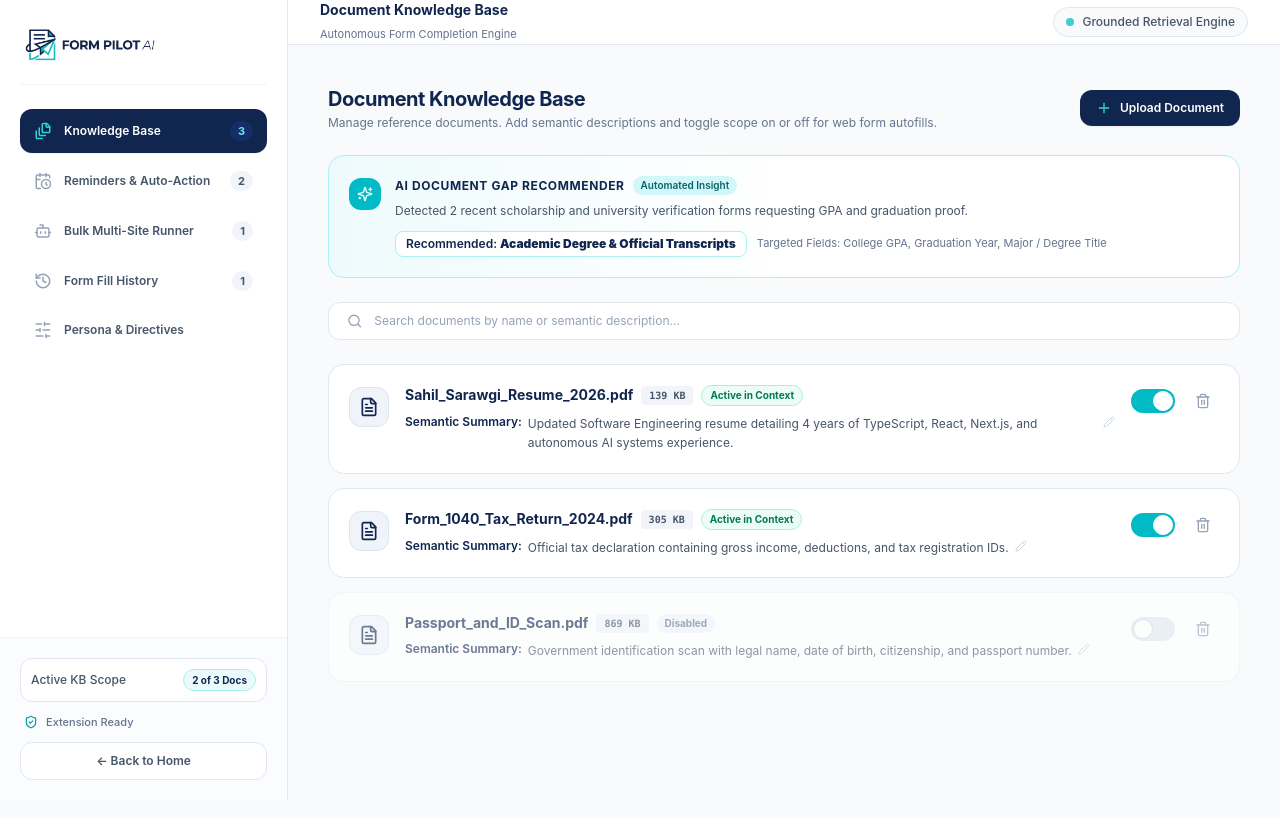
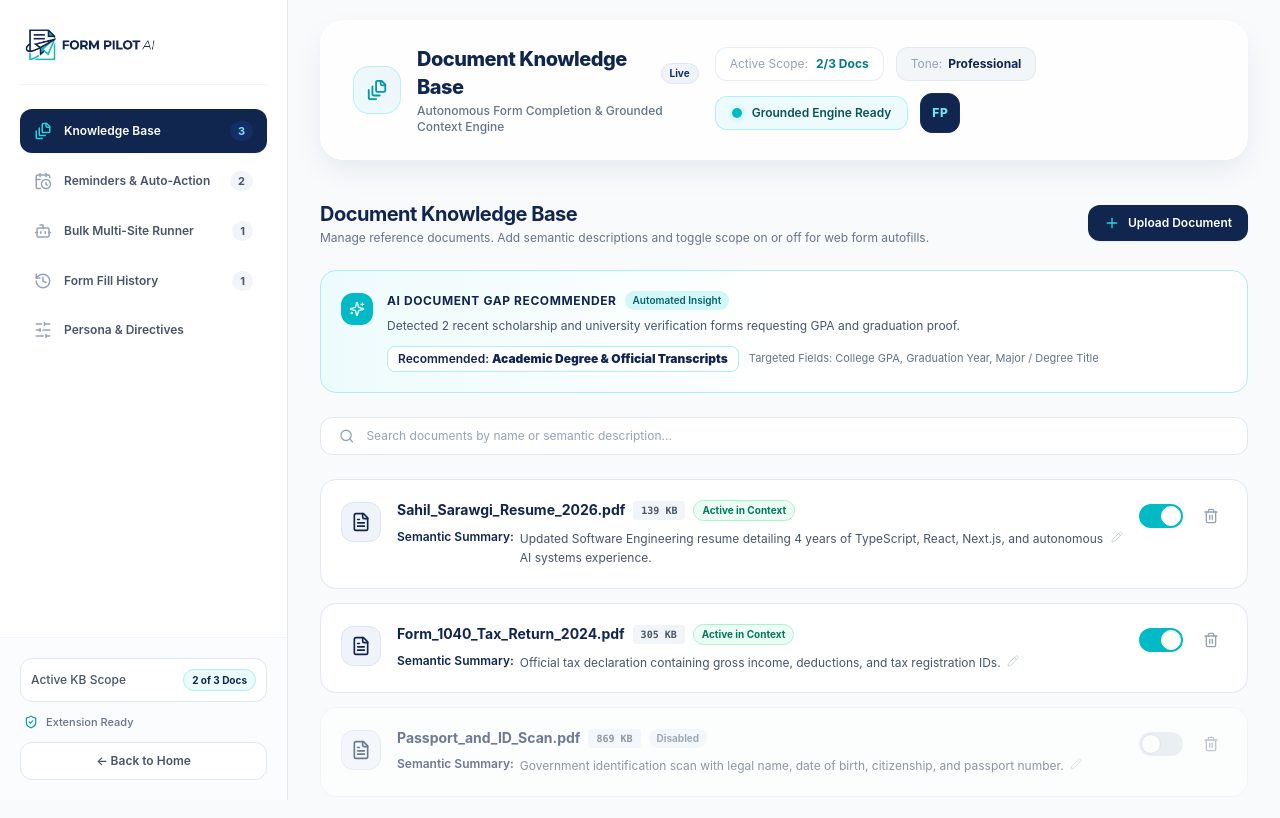
Before and after one commit to SahilS2004/FormPilotai, a Next.js app in the folder apps/web/: page /dashboard in a window 1280 px wide. Shown: the top 818 px of the page. Built offline with nearby package versions, Linux system fonts and the light colour scheme.

Commit message:
style: transform dashboard navbar into thick floating frosted-glass island

```diff
--- a/apps/web/src/app/dashboard/page.tsx
+++ b/apps/web/src/app/dashboard/page.tsx
@@ -355,29 +355,66 @@ export default function DashboardPage() {
 
       {/* 2. Main Workspace Content Area */}
       <div className="flex-1 flex flex-col min-w-0">
-        {/* Top Navbar Header */}
-        <header className="bg-white border-b border-slate-200 sticky top-0 z-20 px-8 py-4.5 flex items-center justify-between shadow-2xs">
+        {/* Floating Thick Fogged-Glass Navbar Header */}
+        <header className="sticky top-4 sm:top-5 z-20 mx-4 sm:mx-6 lg:mx-8 mt-4 sm:mt-5 mb-2 px-6 sm:px-8 py-5 sm:py-6 min-h-[86px] sm:min-h-[94px] glass-fogged rounded-2xl sm:rounded-3xl flex flex-col sm:flex-row sm:items-center justify-between gap-4 transition-all">
+          <div className="flex items-center gap-3.5 sm:gap-4">
+            <div className="w-12 h-12 rounded-2xl bg-gradient-to-tr from-cyan-50 to-navy-50 border border-cyan-200/80 flex items-center justify-center text-cyan-600 shadow-xs shrink-0">
+              {activeTab === 'kb' && <FileStack size={22} className="text-cyan-600" />}
+              {activeTab === 'reminders' && <CalendarClock size={22} className="text-cyan-600" />}
+              {activeTab === 'bulk' && <Bot size={22} className="text-cyan-600" />}
+              {activeTab === 'history' && <History size={22} className="text-cyan-600" />}
+              {activeTab === 'settings' && <SlidersHorizontal size={22} className="text-cyan-600" />}
+            </div>
             <div>
-            <h1 className="text-sm font-bold text-navy-800">
+              <div className="flex items-center gap-2.5">
+                <h1 className="text-base sm:text-lg lg:text-xl font-extrabold text-navy-800 tracking-tight">
                   {activeTab === 'kb' && 'Document Knowledge Base'}
                   {activeTab === 'reminders' && 'Form Reminders & Auto-Action'}
                   {activeTab === 'bulk' && 'Bulk Multi-Site Runner'}
                   {activeTab === 'history' && 'Form Fill History & Audit'}
                   {activeTab === 'settings' && 'Persona & System Directives'}
                 </h1>
-            <span className="text-[11px] text-slate-500">Autonomous Form Completion Engine</span>
+                <span className="hidden sm:inline-flex items-center px-2 py-0.5 rounded-full text-[10px] font-bold bg-navy-50 text-navy-700 border border-navy-100">
+                  Live
+                </span>
+              </div>
+              <p className="text-xs text-slate-500 font-medium mt-0.5">
+                Autonomous Form Completion & Grounded Context Engine
+              </p>
+            </div>
           </div>
 
-          <div className="flex items-center gap-3">
-            <div className="flex items-center gap-2 text-xs bg-slate-50 px-3 py-1.5 rounded-full border border-slate-200 text-slate-600 font-medium">
-              <span className="w-2 h-2 rounded-full bg-cyan-500 animate-pulse"></span>
-              <span>Grounded Retrieval Engine</span>
+          <div className="flex items-center flex-wrap gap-3 self-end sm:self-auto">
+            {/* Active KB Scope Chip */}
+            <div className="hidden md:flex items-center gap-2 text-xs bg-white/70 backdrop-blur-sm px-3.5 py-2 rounded-xl border border-slate-200/80 text-slate-700 font-semibold shadow-2xs">
+              <span className="text-slate-400 font-normal">Active Scope:</span>
+              <span className="text-cyan-700 font-bold">{activeDocsCount}/{docs.length} Docs</span>
+            </div>
+
+            {/* Persona Tone Chip */}
+            <div className="hidden xl:flex items-center gap-1.5 text-xs bg-slate-100/90 backdrop-blur-sm px-3.5 py-2 rounded-xl border border-slate-200/80 text-slate-700 font-semibold">
+              <span className="text-slate-400 font-normal">Tone:</span>
+              <span className="capitalize text-navy-800 font-bold">{tone}</span>
+            </div>
+
+            {/* Retrieval Engine Status Indicator */}
+            <div className="flex items-center gap-2.5 text-xs bg-cyan-50/90 backdrop-blur-sm px-4 py-2 rounded-xl border border-cyan-200/90 text-cyan-900 font-semibold shadow-2xs">
+              <span className="relative flex h-2.5 w-2.5">
+                <span className="animate-ping absolute inline-flex h-full w-full rounded-full bg-cyan-400 opacity-75"></span>
+                <span className="relative inline-flex rounded-full h-2.5 w-2.5 bg-cyan-500"></span>
+              </span>
+              <span>Grounded Engine Ready</span>
+            </div>
+
+            {/* User Profile / Status Badge */}
+            <div className="w-10 h-10 rounded-xl bg-navy-800 text-cyan-300 font-extrabold text-xs flex items-center justify-center border border-navy-700 shadow-xs tracking-wider shrink-0 select-none">
+              FP
             </div>
           </div>
         </header>
 
         {/* Dynamic Workspace Container */}
-        <main className="p-6 sm:p-8 lg:p-10 max-w-6xl w-full mx-auto space-y-6">
+        <main className="p-4 sm:p-6 lg:p-8 pt-2 sm:pt-4 max-w-6xl w-full mx-auto space-y-6">
           {/* TAB 1: KNOWLEDGE BASE */}
           {activeTab === 'kb' && (
             <div className="space-y-6">
--- a/apps/web/src/app/globals.css
+++ b/apps/web/src/app/globals.css
@@ -71,3 +71,15 @@ body {
   background-color: #EBFBFC !important;
   border-color: #00BAC6 !important;
 }
+
+/* Fogged Glass Effect for Floating Surfaces */
+.glass-fogged {
+  background: rgba(255, 255, 255, 0.8);
+  backdrop-filter: blur(24px) saturate(160%);
+  -webkit-backdrop-filter: blur(24px) saturate(160%);
+  border: 1px solid rgba(255, 255, 255, 0.85);
+  box-shadow:
+    0 12px 32px -4px rgba(17, 38, 79, 0.08),
+    0 4px 12px -2px rgba(0, 186, 198, 0.03),
+    inset 0 1px 0 0 rgba(255, 255, 255, 0.95);
+}
```
Lines whose indentation alone changed are shown as unchanged.
